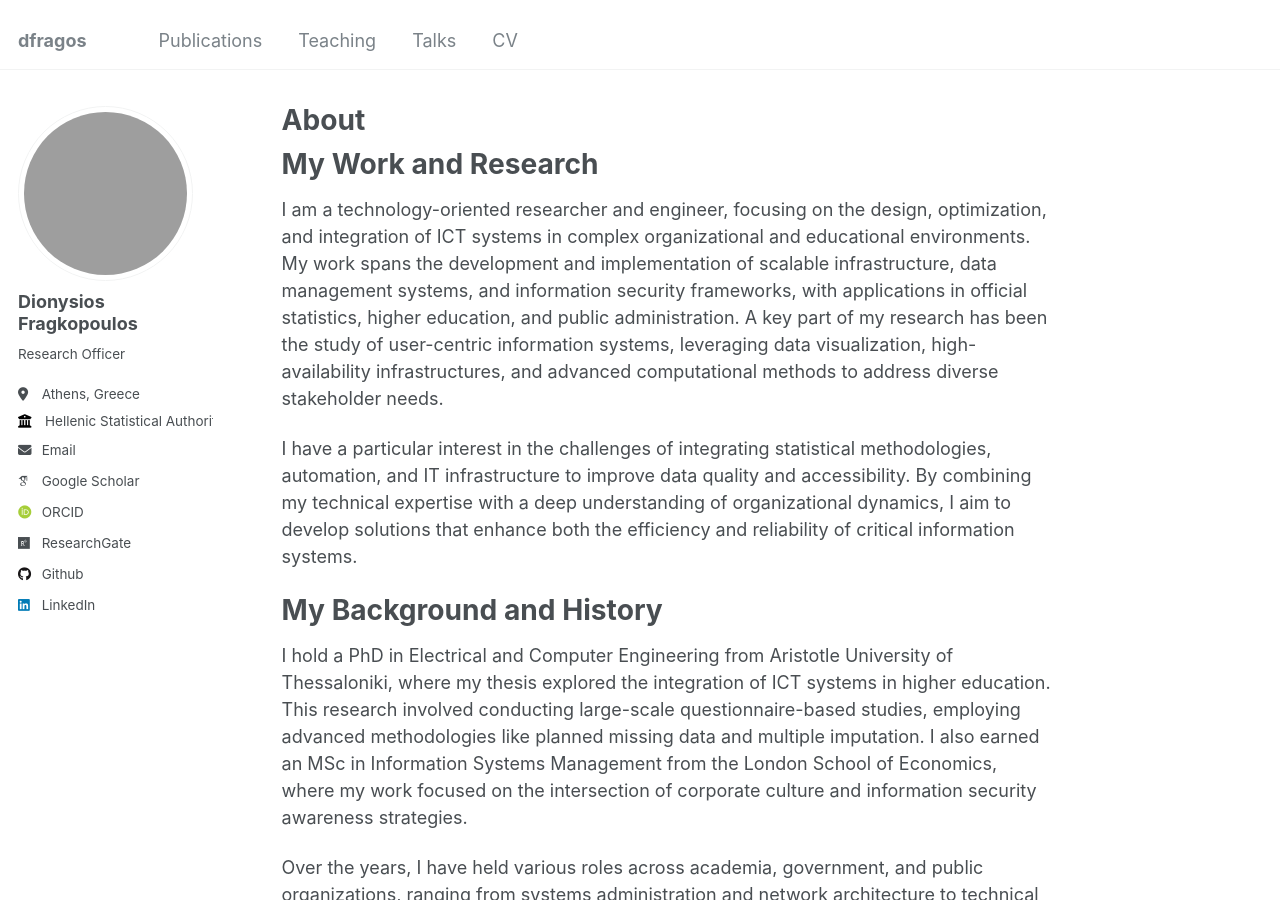
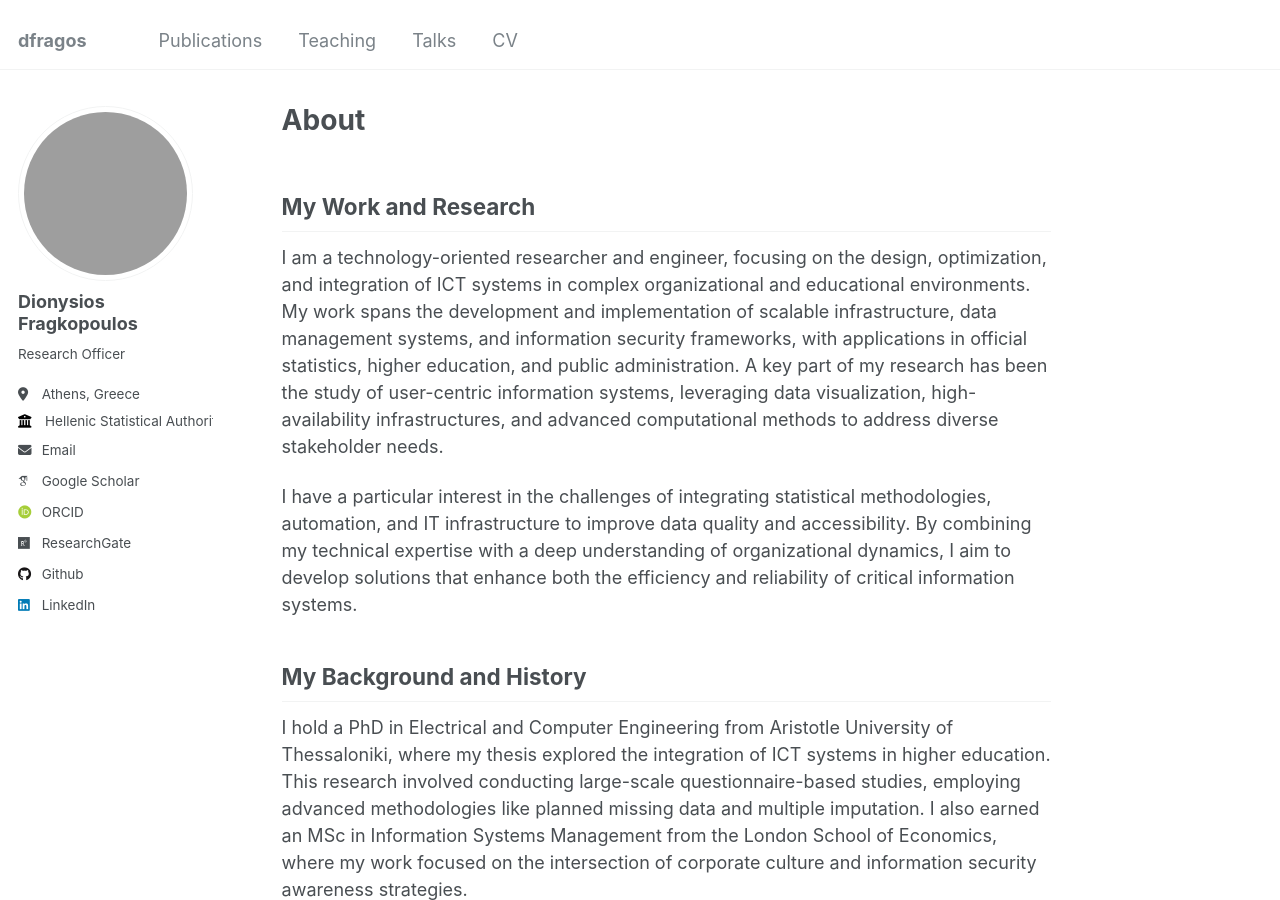
Before and after one commit to dfragos/dfragos.github.io, a Jekyll site: the page built from _pages/about.md, in a window 1280 px wide and 900 px high. Built offline with Jekyll 4.4.1, drawn with Linux system fonts in a browser that asks for light colours; some web fonts are replaced; grey boxes are pictures that could not be loaded.

```diff
--- a/_pages/about.md
+++ b/_pages/about.md
@@ -7,14 +7,14 @@ redirect_from:
   - /about.html
 ---
 
-My Work and Research
-======
+## My Work and Research
+
 I am a technology-oriented researcher and engineer, focusing on the design, optimization, and integration of ICT systems in complex organizational and educational environments. My work spans the development and implementation of scalable infrastructure, data management systems, and information security frameworks, with applications in official statistics, higher education, and public administration. A key part of my research has been the study of user-centric information systems, leveraging data visualization, high-availability infrastructures, and advanced computational methods to address diverse stakeholder needs.
 
 I have a particular interest in the challenges of integrating statistical methodologies, automation, and IT infrastructure to improve data quality and accessibility. By combining my technical expertise with a deep understanding of organizational dynamics, I aim to develop solutions that enhance both the efficiency and reliability of critical information systems.
 
-My Background and History
-======
+## My Background and History
+
 I hold a PhD in Electrical and Computer Engineering from Aristotle University of Thessaloniki, where my thesis explored the integration of ICT systems in higher education. This research involved conducting large-scale questionnaire-based studies, employing advanced methodologies like planned missing data and multiple imputation. I also earned an MSc in Information Systems Management from the London School of Economics, where my work focused on the intersection of corporate culture and information security awareness strategies.
 
 Over the years, I have held various roles across academia, government, and public organizations, ranging from systems administration and network architecture to technical project management and research leadership. My experience includes designing Greece’s first SaaS-based plagiarism detection platform for higher education and developing statistical infrastructures aligned with international data security standards. These roles have allowed me to contribute to innovative projects while collaborating with diverse teams to solve complex challenges.
```
